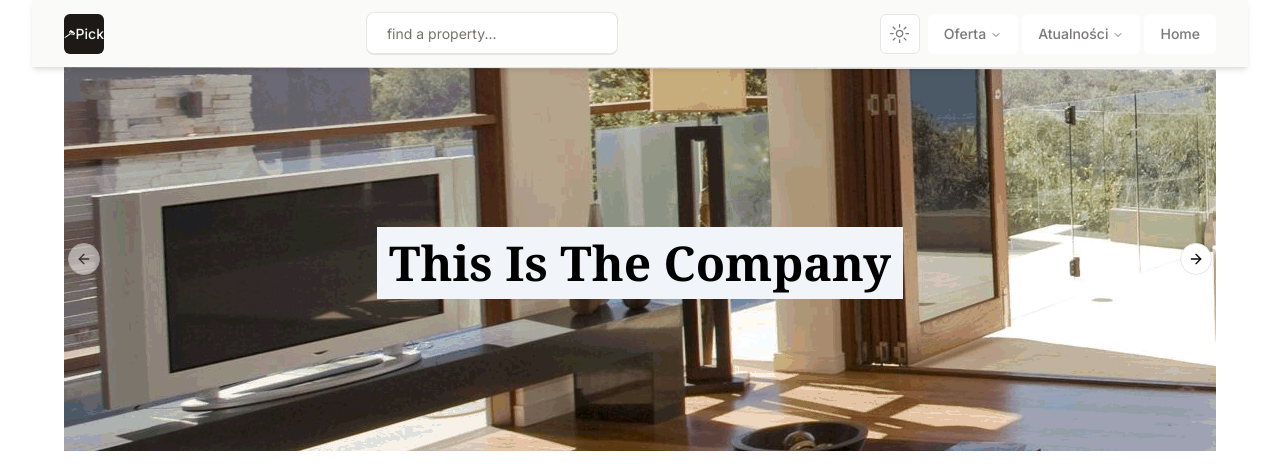
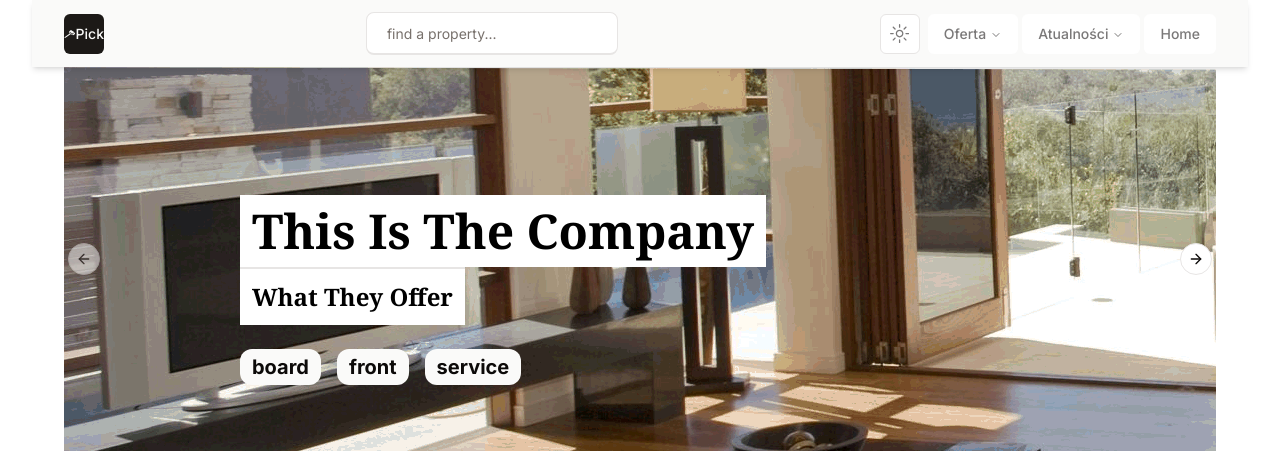
Before and after one commit to danielu96/service-project, a Next.js app: page / in a window 1280 px wide. Shown: the top 467 px of the page. Built offline with nearby package versions, Linux system fonts and the light colour scheme.

Commit message:
invisible added

```diff
--- a/components/navbar/Carousel.tsx
+++ b/components/navbar/Carousel.tsx
@@ -26,23 +26,47 @@ function CarouselComponent() {
                 >
                     <CarouselContent>
                         <CarouselItem className='bg01 h-96'>
-                            <div className='grid grid-row-2 p-8'>
-                                <h1 className='mx-auto mt-32 p-3 capitalize font-serif font-extrabold text-black bg-slate-100 text-xl md:text-5xl max-w-fit '>This is the company</h1>
+                            <div className='grid grid-row-3 p-8 mx-10 mt-32 sm:mt-24 sm:ml-36 '>
+                                <h1 className='  p-3 capitalize font-serif font-extrabold text-black bg-white text-xl md:text-5xl max-w-fit '>This is the company</h1>
+                                <h3 className='invisible sm:visible p-3 capitalize font-serif font-extrabold text-black bg-white text-xl md:text-2xl max-w-fit border-t-2 border-solid '>what they offer</h3>
+                                <div className='invisible sm:visible flex flex-row gap-4 mt-6 text-xl font-bold '>
+                                    <p className=' bg-primary-foreground rounded-xl py-1 px-3'>board</p>
+                                    <p className='bg-primary-foreground rounded-xl py-1 px-3'>front</p>
+                                    <p className='bg-primary-foreground rounded-xl py-1 px-3'>service</p>
+                                </div>
                             </div>
                         </CarouselItem>
                         <CarouselItem className='bg02 h-96'>
-                            <div className='grid grid-row-2 p-8'>
-                                <h1 className='mx-auto mt-32 p-3 capitalize font-serif font-extrabold text-black bg-slate-100 text-xl md:text-5xl max-w-fit '>What they do ?</h1>
+                            <div className='grid grid-row-3 p-8 mx-10 mt-32 sm:mt-24 sm:ml-36'>
+                                <h1 className=' p-3 capitalize font-serif font-extrabold text-black bg-white text-xl md:text-5xl max-w-fit '>What they do </h1>
+                                <h3 className='invisible sm:visible p-3 capitalize font-serif font-extrabold text-black bg-white text-xl md:text-2xl max-w-fit border-t-2 border-solid '>let me check ...</h3>
+                                <div className='invisible sm:visible flex flex-row gap-4 mt-6 text-xl font-bold'>
+                                    <p className='bg-primary-foreground rounded-xl py-1 px-3'>board</p>
+                                    <p className='bg-primary-foreground rounded-xl py-1 px-3'>front</p>
+                                    <p className='bg-primary-foreground rounded-xl py-1 px-3'>service</p>
+                                </div>
                             </div>
                         </CarouselItem>
                         <CarouselItem className='bg03 h-96'>
-                            <div className='grid grid-row-2 p-8'>
-                                <h1 className='mx-auto mt-32 p-3 capitalize font-serif font-extrabold text-black bg-slate-100 text-xl md:text-5xl max-w-fit '>Are they expensive ?</h1>
+                            <div className='grid grid-row-3 p-8 mx-10 mt-32 sm:mt-24 sm:ml-36'>
+                                <h1 className=' p-3 capitalize font-serif font-extrabold text-black bg-white text-xl md:text-5xl max-w-fit '>Are they expensive ?</h1>
+                                <h3 className='invisible sm:visible p-3 capitalize font-serif font-extrabold text-black bg-white text-xl md:text-2xl max-w-fit border-t-2 border-solid '>let me check ...</h3>
+                                <div className='invisible sm:visible flex flex-row gap-4 mt-6 text-xl font-bold'>
+                                    <p className='bg-primary-foreground rounded-xl py-1 px-3'>cheap</p>
+                                    <p className='bg-primary-foreground rounded-xl py-1 px-3'>very cheap</p>
+                                    <p className='bg-primary-foreground rounded-xl py-1 px-3'>cheapest in the world</p>
+                                </div>
                             </div>
                         </CarouselItem>
                         <CarouselItem className='bg04 h-96'>
-                            <div className='grid grid-row-2 p-8'>
-                                <h1 className='mx-auto mt-32 p-3 capitalize font-serif font-extrabold text-black bg-slate-100 text-xl md:text-5xl max-w-fit '>rather not ofcourse ?</h1>
+                            <div className='grid grid-row-3 p-8 mx-10 mt-32 sm:mt-24 sm:ml-36'>
+                                <h1 className=' p-3 capitalize font-serif font-extrabold text-black bg-white text-xl md:text-5xl max-w-fit '>Are they good ?</h1>
+                                <h3 className='invisible sm:visible p-3 capitalize font-serif font-extrabold text-black bg-white text-xl md:text-2xl max-w-fit border-t-2 border-solid '>let me check ...</h3>
+                                <div className='invisible sm:visible flex flex-row gap-4 mt-6 text-xl font-bold'>
+                                    <p className='bg-primary-foreground rounded-xl py-1 px-3'>good</p>
+                                    <p className='bg-primary-foreground rounded-xl py-1 px-3'>very good</p>
+                                    <p className='bg-primary-foreground rounded-xl py-1 px-3'>best and the better</p>
+                                </div>
                             </div>
                         </CarouselItem>
                     </CarouselContent>
```
